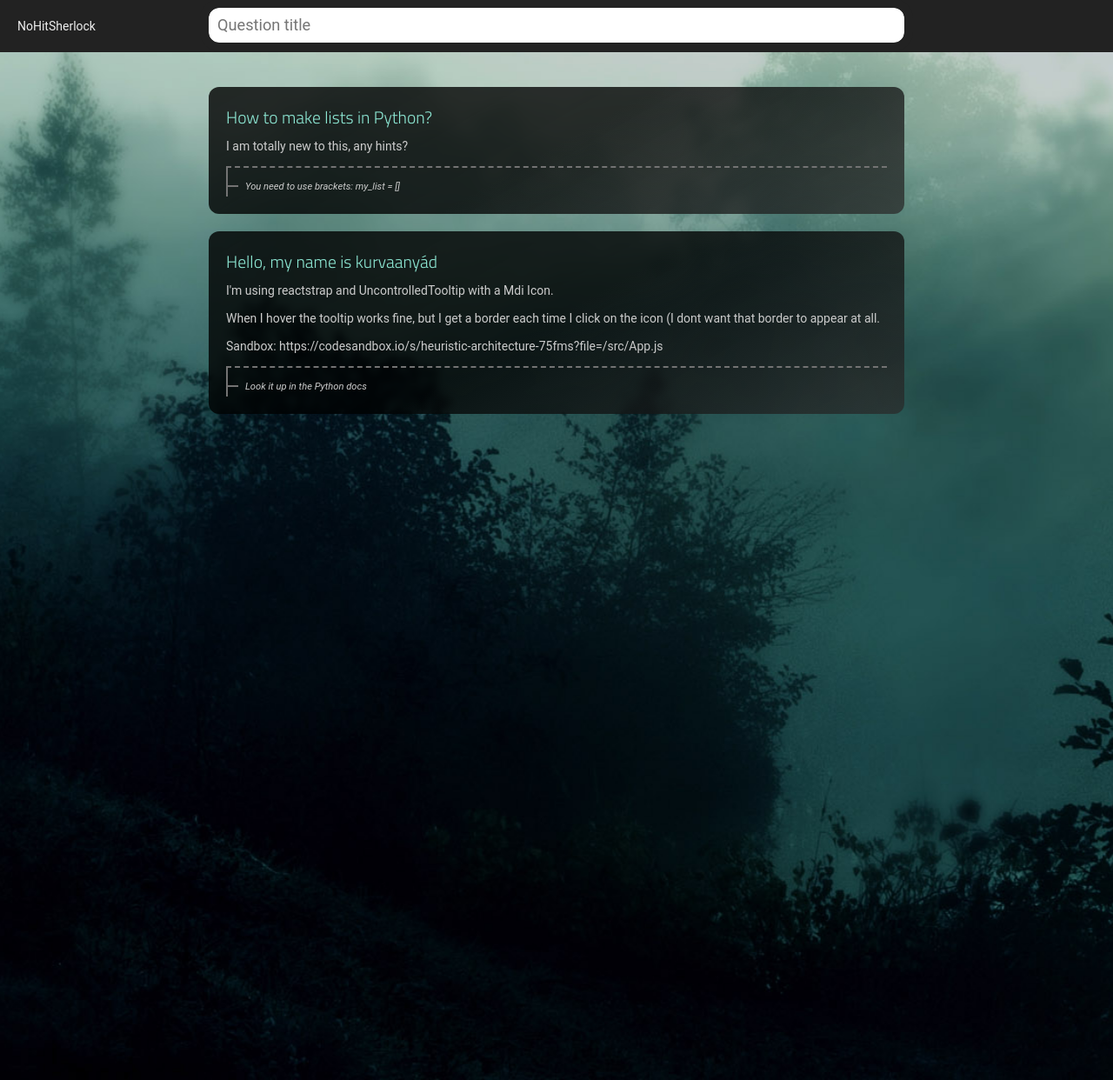
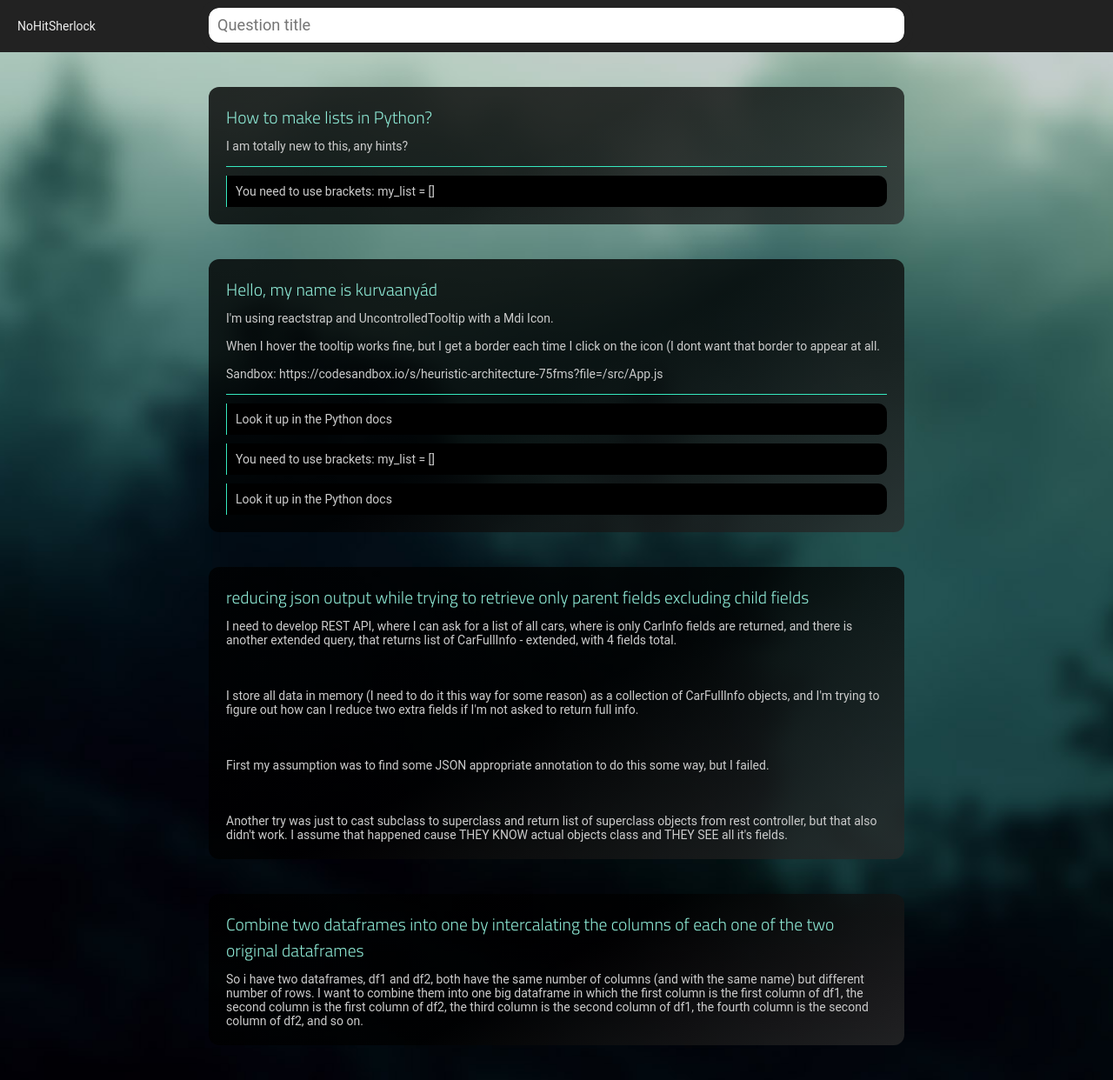
Before and after one commit to CodecoolGlobal/ask-mate-1-python-kovacsalex95, a Flask app: page / in a window 1280 px wide. Shown: the whole page at 87% size. Run offline with Flask 2, Linux system fonts and the light colour scheme.

Commit message:
ui updates

```diff
--- a/model/data/answer.csv
+++ b/model/data/answer.csv
@@ -1,5 +1,5 @@
 id,submission_time,vote_number,question_id,message,image
 1,1493398154,4,1,"You need to use brackets: my_list = []",
 2,1493088154,35,2,"Look it up in the Python docs",
-3,1493398154,4,3,"You need to use brackets: my_list = []",
-4,1493088154,35,3,"Look it up in the Python docs",
+3,1493398154,4,2,"You need to use brackets: my_list = []",
+4,1493088154,35,2,"Look it up in the Python docs",
--- a/model/data/question.csv
+++ b/model/data/question.csv
@@ -1,3 +1,5 @@
 id,submission_time,view_number,vote_number,title,message,image
 1,1493368154,29,7,How to make lists in Python?,"I am totally new to this, any hints?",
 2,0,0,0,"Hello, my name is kurvaanyád","I'm using reactstrap and UncontrolledTooltip with a Mdi Icon.<br><br>When I hover the tooltip works fine, but I get a border each time I click on the icon (I dont want that border to appear at all.<br><br>Sandbox: https://codesandbox.io/s/heuristic-architecture-75fms?file=/src/App.js",
+3,0,0,0,reducing json output while trying to retrieve only parent fields excluding child fields,"I need to develop REST API, where I can ask for a list of all cars, where is only CarInfo fields are returned, and there is another extended query, that returns list of CarFullInfo - extended, with 4 fields total.<br><br><br><br>I store all data in memory (I need to do it this way for some reason) as a collection of CarFullInfo objects, and I'm trying to figure out how can I reduce two extra fields if I'm not asked to return full info.<br><br><br><br>First my assumption was to find some JSON appropriate annotation to do this some way, but I failed.<br><br><br><br>Another try was just to cast subclass to superclass and return list of superclass objects from rest controller, but that also didn't work. I assume that happened cause THEY KNOW actual objects class and THEY SEE all it's fields.",
+4,0,0,0,Combine two dataframes into one by intercalating the columns of each one of the two original dataframes,"So i have two dataframes, df1 and df2, both have the same number of columns (and with the same name) but different number of rows. I want to combine them into one big dataframe in which the first column is the first column of df1, the second column is the first column of df2, the third column is the second column of df1, the fourth column is the second column of df2, and so on.",
--- a/server.py
+++ b/server.py
@@ -134,8 +134,6 @@ def answer_vote(answer_id):
 # MISC
 
 def homepage_data():
-    print(answers.get_answers())
-
     all_question = questions.get_questions()
 
     results = {}
--- a/static/style.css
+++ b/static/style.css
@@ -14,7 +14,7 @@
 
     --color-dark: #222;
     --color-dark2: #484545;
-    --color-border: #737373;/*#ccc;*/
+    --color-border: #444;/*#ccc;*/
     --color-bright: #eee;
     --color-middle: #dadada;
     --color-extrabright: #fff;
@@ -38,19 +38,23 @@
 body {
     background: var(--color-dark2);
     color: var(--color-bright);
-    background-image: url('/static/bg.jpg');
-    background-position: center;
-    background-attachment: fixed;
+}
+
+div#wrapper {
+    padding-top: var(--header-height);
+    position: absolute;
+    left: 0;
+    top: 0;
+    right: 0;
+    bottom: 0;
+    background-image: url('/static/bg_blur.jpg');
+    background-position: center center;
     background-repeat: no-repeat;
     background-size: cover;
 }
 
-div#wrapper {
-    padding-top: var(--header-height);
-}
-
 div#header {
-    position: fixed;
+    position: absolute;
     top: 0;
     width: 100%;
     height: var(--header-height);
@@ -67,10 +71,19 @@ div#header > * {
 }
 
 div#content {
+    position: absolute;
+    top: var(--header-height);
+    bottom: 0;
+    left: 0;
+    right: 0;
+    overflow-y: auto;
+}
+
+div#question-list {
+    padding: 40px 0px;
     width: 100%;
     max-width: var(--content-width);
     margin: 0 auto;
-    padding: 40px 0px;
 }
 
 div#new-question {
@@ -198,7 +211,7 @@ div#new-question > form > button:hover {
 }
 
 #question-list > .question {
-    margin-bottom: 20px;
+    margin-bottom: 40px;
     padding: 20px;
     background: var(--color-middle);
     color: var(--color-dark);
@@ -211,7 +224,7 @@ div#new-question > form > button:hover {
     background: -webkit-linear-gradient(-30deg, rgba(0,0,0,0.8) 0%,rgba(0,0,0,0.78) 49%,rgba(43,43,43,0.75) 100%);
     background: linear-gradient(150deg, rgba(0,0,0,0.8) 0%,rgba(0,0,0,0.78) 49%,rgba(43,43,43,0.75) 100%);
     filter: progid:DXImageTransform.Microsoft.gradient( startColorstr='#cc000000', endColorstr='#bf2b2b2b',GradientType=1 );
-    backdrop-filter: blur(5px);
+    /*backdrop-filter: blur(5px);*/
     font-family: 'Lexend', sans-serif;
 }
 
@@ -229,30 +242,18 @@ div#new-question > form > button:hover {
 
 #question-list > .question > .answers {
     margin-top: 15px;
-    border-top: 2px dashed var(--color-border);
+    border-top: 1px solid var(--color-dark-highlight);
 }
 
 #question-list > .question > .answers > .answer {
-    padding: 5px 0 5px 20px;
-    border-left: 2px solid var(--color-border);
-    position: relative;
-    font-size: 0.8em;
-    font-style: italic;
+    margin-top: 10px;
+    padding: 10px;
+    background: black;
+    -webkit-border-top-right-radius: 10px;
+    -webkit-border-bottom-right-radius: 10px;
+    -moz-border-radius-topright: 10px;
+    -moz-border-radius-bottomright: 10px;
+    border-top-right-radius: 10px;
+    border-bottom-right-radius: 10px;
+    border-left: 1px solid var(--color-dark-highlight);
 }
-
-#question-list > .question > .answers > .answer:before {
-    content: ' ';
-    font-size: 0;
-    display: block;
-    position: absolute;
-    left: 0;
-    bottom: calc(1em + 10px);
-    transform: translateY(-50%);
-    background: var(--color-border);
-    width: 12px;
-    height: 2px;
-}
-
-#question-list > .question > .answers > .answer:first-child {
-    padding-top: 15px;
-}
```
Also changed, not shown: util.py (+10 -10 lines), static/bg_blur.jpg (added).
